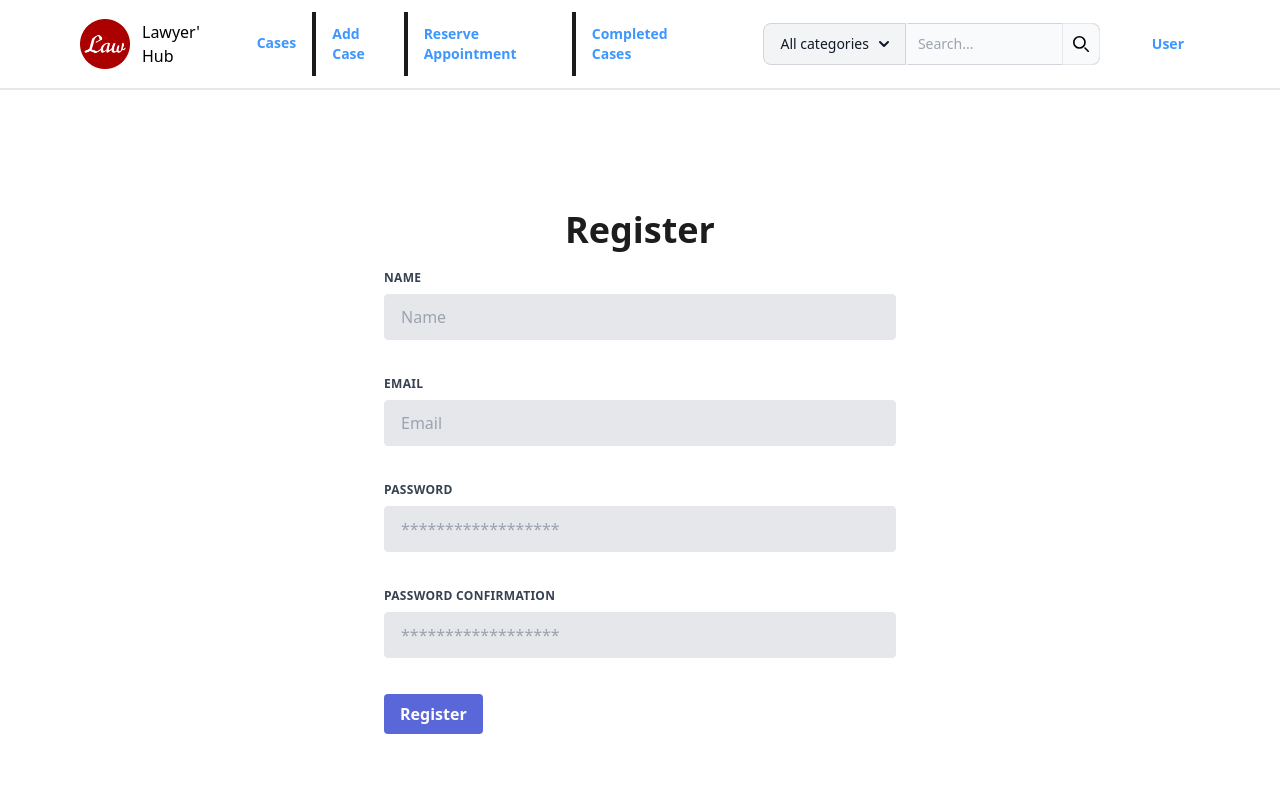
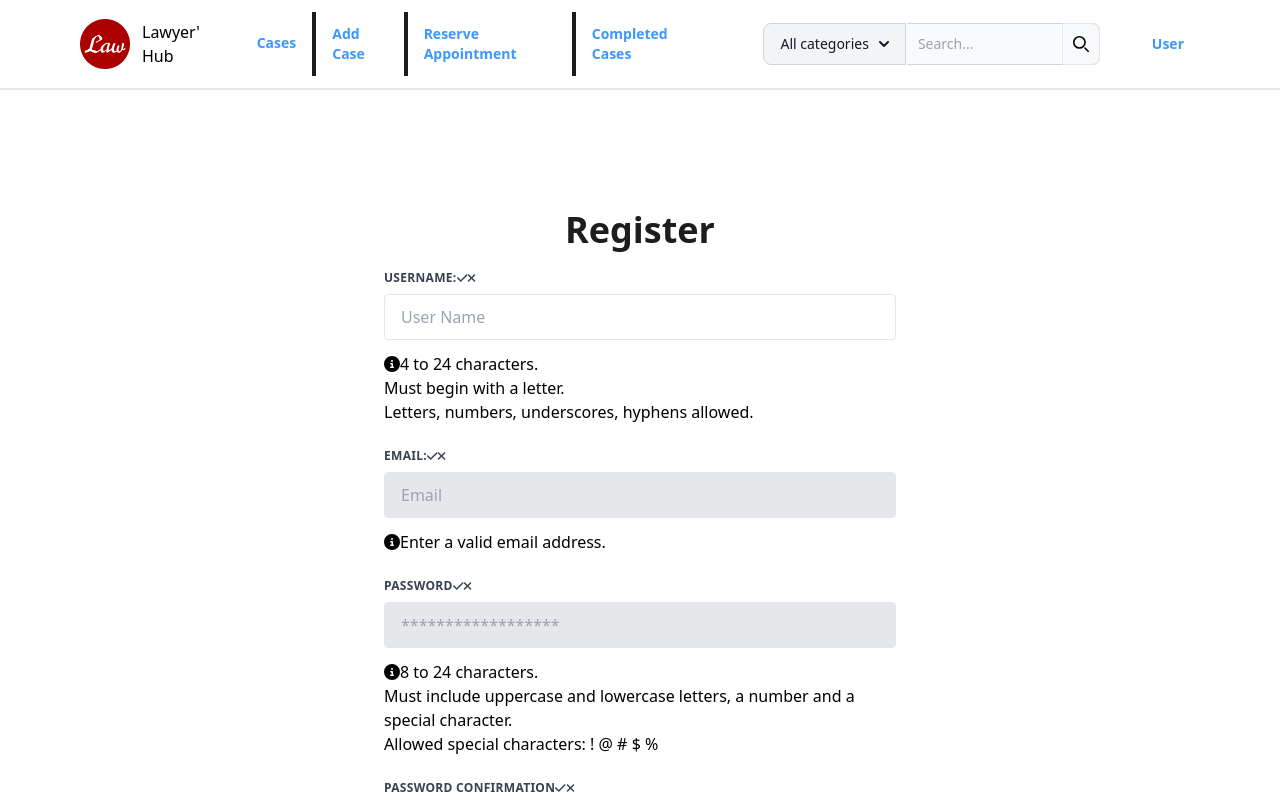
Before and after one commit to Kanyorok/TheLaw-Frontend, a React (Create React App) app: page /register in a window 1280 px wide. Shown: the top 800 px of the page. Built offline with nearby package versions, Linux system fonts and the light colour scheme.

Commit message:
Add the register component of the application

```diff
--- a/src/pages/Register.jsx
+++ b/src/pages/Register.jsx
@@ -1,80 +1,316 @@
-import React from "react";
+import { useRef, useState, useEffect } from "react";
+import { useNavigate } from "react-router-dom";
+import {
+  faCheck,
+  faTimes,
+  faInfoCircle,
+} from "@fortawesome/free-solid-svg-icons";
+import { FontAwesomeIcon } from "@fortawesome/react-fontawesome";
+import { useDispatch } from "react-redux";
+import { register } from "../redux/auth/authSlice";
+
+const USER_REGEX = /^[A-z][A-z0-9-_]{3,23}$/;
+const EMAIL_REGEX = /^[^\s@]+@[^\s@]+\.[^\s@]+$/;
+const PWD_REGEX = /^(?=.*[a-z])(?=.*[A-Z])(?=.*[0-9])(?=.*[!@#$%]).{8,24}$/;
 
 const Register = () => {
+  const dispatch = useDispatch();
+  const userRef = useRef();
+  const emailRef = useRef();
+  const errRef = useRef();
+  const navigate = useNavigate();
+
+  const [user, setUser] = useState("");
+  const [validName, setValidName] = useState(false);
+  const [userFocus, setUserFocus] = useState(false);
+
+  const [email, setEmail] = useState("");
+  const [validEmail, setValidEmail] = useState(false);
+  const [emailFocus, setEmailFocus] = useState(false);
+
+  const [password, setPwd] = useState("");
+  const [validPwd, setValidPwd] = useState(false);
+  const [pwdFocus, setPwdFocus] = useState(false);
+
+  const [matchPwd, setMatchPwd] = useState("");
+  const [validMatch, setValidMatch] = useState(false);
+  const [matchFocus, setMatchFocus] = useState(false);
+  const [errMsg, setErrMsg] = useState("");
+
+  useEffect(() => {
+    userRef.current.focus();
+  }, []);
+
+  useEffect(() => {
+    setValidName(USER_REGEX.test(user));
+  }, [user]);
+
+  useEffect(() => {
+    setValidEmail(EMAIL_REGEX.test(email));
+  }, [email]);
+
+  useEffect(() => {
+    setValidPwd(PWD_REGEX.test(password));
+    setValidMatch(password === matchPwd);
+  }, [password, matchPwd]);
+
+  useEffect(() => {
+    setErrMsg("");
+  }, [email, password]);
+
+  const handleSubmit = (e) => {
+    e.preventDefault();
+
+    const v1 = EMAIL_REGEX.test(email);
+    const v2 = PWD_REGEX.test(password);
+    const v3 = USER_REGEX.test(user);
+
+    if (!v1 || !v2 || !v3) {
+      setErrMsg("Invalid user, email or password.");
+      return;
+    }
+
+    const userData = {
+      name: user,
+      email: email,
+      password: password,
+      c_password: matchPwd,
+    };
+    try {
+      dispatch(register(userData))
+        .then(() => {
+          navigate("/login");
+          setUser("");
+          setEmail("");
+          setPwd("");
+          setMatchPwd("");
+        })
+        .catch((err) => {
+          if (!err?.response) {
+            setErrMsg("No Server Response");
+          } else if (err.response?.status === 409) {
+            setErrMsg("Username Taken");
+          } else {
+            setErrMsg("Registration Failed");
+          }
+          errRef.current.focus();
+        });
+    } catch (err) {
+      if (!err?.response) {
+        setErrMsg("No Server Response");
+      } else if (err.response?.status === 409) {
+        setErrMsg("Username Taken");
+      } else {
+        setErrMsg("Registration Failed");
+      }
+      errRef.current.focus();
+    }
+  };
+
   return (
     <section className="bg-[f4f7ff] py-20 lg:py-[120px]">
       <div className="container mx-auto">
         <div className="flex flex-col items-center justify-center">
+          <p
+            ref={errRef}
+            className={errMsg ? "errmsg" : "offscreen"}
+            aria-live="assertive"
+          >
+            {errMsg}
+          </p>
           <h2 className="text-4xl font-bold text-[#1d1d1d] mb-5">Register</h2>
-          <form className="w-full max-w-lg">
+          <form onSubmit={handleSubmit} className="w-full max-w-lg">
             <div className="flex flex-wrap -mx-3 mb-6">
               <div className="w-full px-3 mb-6 md:mb-0">
                 <label
                   className="block uppercase tracking-wide text-gray-700 text-xs font-bold mb-2"
-                  for="grid-password"
+                  htmlFor="username"
                 >
-                  Name
+                  Username:
+                  <FontAwesomeIcon
+                    icon={faCheck}
+                    className={validName ? "valid" : "hide"}
+                  />
+                  <FontAwesomeIcon
+                    icon={faTimes}
+                    className={validName || !user ? "hide" : "invalid"}
+                  />
                 </label>
                 <input
                   className="appearance-none block w-full bg-gray-200 text-gray-700 border border-gray-200 rounded py-3 px-4 mb-3 leading-tight focus:outline-none focus:bg-white"
-                  id="grid-password"
+                  id="username"
                   type="text"
-                  placeholder="Name"
+                  ref={userRef}
+                  autoComplete="off"
+                  onChange={(e) => setUser(e.target.value)}
+                  value={user}
+                  required
+                  aria-invalid={validName ? "false" : "true"}
+                  aria-describedby="uidnote"
+                  onFocus={() => setUserFocus(true)}
+                  onBlur={() => setUserFocus(false)}
+                  placeholder="User Name"
                 />
+                <p
+                  id="uidnote"
+                  className={
+                    userFocus && user && !validName
+                      ? "instructions"
+                      : "offscreen"
+                  }
+                >
+                  <FontAwesomeIcon icon={faInfoCircle} />
+                  4 to 24 characters.
+                  <br />
+                  Must begin with a letter.
+                  <br />
+                  Letters, numbers, underscores, hyphens allowed.
+                </p>
               </div>
             </div>
             <div className="flex flex-wrap -mx-3 mb-6">
               <div className="w-full px-3 mb-6 md:mb-0">
                 <label
                   className="block uppercase tracking-wide text-gray-700 text-xs font-bold mb-2"
-                  for="grid-password"
+                  htmlFor="email"
                 >
-                  Email
+                  Email:
+                  <FontAwesomeIcon
+                    icon={faCheck}
+                    className={validEmail ? "valid" : "hide"}
+                  />
+                  <FontAwesomeIcon
+                    icon={faTimes}
+                    className={validEmail || !email ? "hide" : "invalid"}
+                  />
                 </label>
                 <input
                   className="appearance-none block w-full bg-gray-200 text-gray-700 border border-gray-200 rounded py-3 px-4 mb-3 leading-tight focus:outline-none focus:bg-white"
-                  id="grid-password"
+                  id="email"
                   type="email"
+                  ref={emailRef}
+                  autoComplete="off"
+                  onChange={(e) => setEmail(e.target.value)}
+                  value={email}
+                  required
+                  aria-invalid={validEmail ? "false" : "true"}
+                  aria-describedby="emailnote"
+                  onFocus={() => setEmailFocus(true)}
+                  onBlur={() => setEmailFocus(false)}
                   placeholder="Email"
                 />
+                <p
+                  id="emailnote"
+                  className={
+                    emailFocus && email && !validEmail
+                      ? "instructions"
+                      : "offscreen"
+                  }
+                >
+                  <FontAwesomeIcon icon={faInfoCircle} />
+                  Enter a valid email address.
+                </p>
               </div>
             </div>
             <div className="flex flex-wrap -mx-3 mb-6">
               <div className="w-full px-3">
                 <label
                   className="block uppercase tracking-wide text-gray-700 text-xs font-bold mb-2"
-                  for="grid-password"
+                  htmlFor="password"
                 >
                   Password
+                  <FontAwesomeIcon
+                    icon={faCheck}
+                    className={validPwd ? "valid" : "hide"}
+                  />
+                  <FontAwesomeIcon
+                    icon={faTimes}
+                    className={validPwd || !password ? "hide" : "invalid"}
+                  />
                 </label>
                 <input
                   className="appearance-none block w-full bg-gray-200 text-gray-700 border border-gray-200 rounded py-3 px-4 mb-3 leading-tight focus:outline-none focus:bg-white"
-                  id="grid-password"
+                  id="password"
                   type="password"
+                  onChange={(e) => setPwd(e.target.value)}
+                  value={password}
+                  required
+                  aria-invalid={validPwd ? "false" : "true"}
+                  aria-describedby="pwdnote"
+                  onFocus={() => setPwdFocus(true)}
+                  onBlur={() => setPwdFocus(false)}
                   placeholder="******************"
                 />
+                <p
+                  id="pwdnote"
+                  className={
+                    pwdFocus && !validPwd ? "instructions" : "offscreen"
+                  }
+                >
+                  <FontAwesomeIcon icon={faInfoCircle} />
+                  8 to 24 characters.
+                  <br />
+                  Must include uppercase and lowercase letters, a number and a
+                  special character.
+                  <br />
+                  Allowed special characters:{" "}
+                  <span aria-label="exclamation mark">!</span>{" "}
+                  <span aria-label="at symbol">@</span>{" "}
+                  <span aria-label="hashtag">#</span>{" "}
+                  <span aria-label="dollar sign">$</span>{" "}
+                  <span aria-label="percent">%</span>
+                </p>
               </div>
             </div>
             <div className="flex flex-wrap -mx-3 mb-6">
               <div className="w-full px-3">
                 <label
                   className="block uppercase tracking-wide text-gray-700 text-xs font-bold mb-2"
-                  for="grid-password"
+                  htmlFor="confirm_pwd"
                 >
                   Password Confirmation
+                  <FontAwesomeIcon
+                    icon={faCheck}
+                    className={validMatch && matchPwd ? "valid" : "hide"}
+                  />
+                  <FontAwesomeIcon
+                    icon={faTimes}
+                    className={validMatch || !matchPwd ? "hide" : "invalid"}
+                  />
                 </label>
                 <input
                   className="appearance-none block w-full bg-gray-200 text-gray-700 border border-gray-200 rounded py-3 px-4 mb-3 leading-tight focus:outline-none focus:bg-white"
-                  id="grid-password"
+                  id="confirm_password"
                   type="password"
+                  onChange={(e) => setMatchPwd(e.target.value)}
+                  value={matchPwd}
+                  required
+                  aria-invalid={validMatch ? "false" : "true"}
+                  aria-describedby="confirmnote"
+                  onFocus={() => setMatchFocus(true)}
+                  onBlur={() => setMatchFocus(false)}
                   placeholder="******************"
                 />
+                <p
+                  id="confirmnote"
+                  className={
+                    matchFocus && !validMatch ? "instructions" : "offscreen"
+                  }
+                >
+                  <FontAwesomeIcon icon={faInfoCircle} />
+                  Must match the first password input field.
+                </p>
               </div>
             </div>
             <div className="flex items-center justify-between">
               <button
-                className="bg-[#5a67d8] hover:bg-[#4754b6] text-white font-bold py-2 px-4 rounded focus:outline-none focus:shadow-outline"
-                type="button"
+                className={`${
+                  !validName || !validPwd || !validMatch
+                    ? "bg-[#5a67d8] bg-opacity-50"
+                    : "bg-[#5a67d8] hover:bg-[#4754b6]"
+                } text-white font-bold py-2 px-4 rounded focus:outline-none focus:shadow-outline cursor-pointer`}
+                type="submit"
+                disabled={!validName || !validPwd || !validMatch ? true : false}
               >
                 Register
               </button>
```
